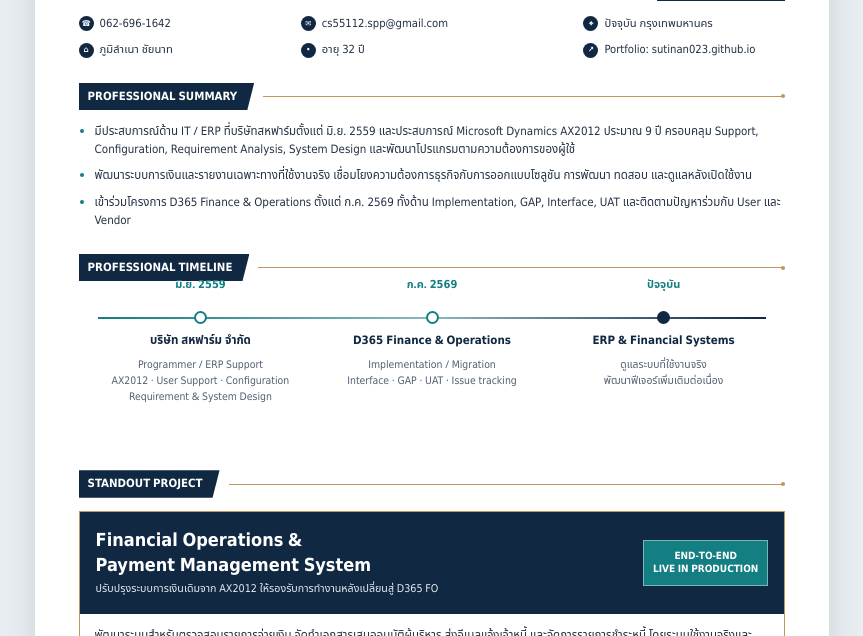
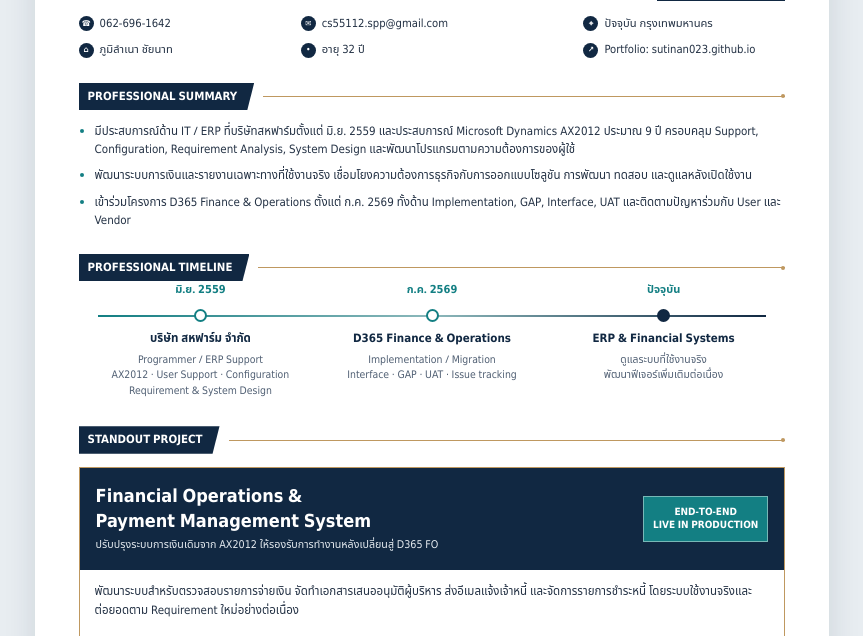
Before and after one commit to sutinan023/still-becoming, a plain HTML site: page resume.html in a window 1280 px wide. Shown: the part 287-923 px from the top of the page, without its empty margins (208-1071 px from the left). Drawn offline with Linux system fonts and the light colour scheme.

Commit message:
edit resume new

```diff
--- a/resume.html
+++ b/resume.html
@@ -29,6 +29,13 @@ button{font:inherit;cursor:pointer}.screen-tools{max-width:210mm;margin:18px aut
 .projects{gap:14px}.project{min-height:153px;padding:15px 12px 13px 0;grid-template-columns:28px 1fr;gap:11px}.project h3{font-size:13.5px;margin-bottom:9px}.project p{font-size:11px;line-height:1.65;margin-bottom:9px}.proj-label{font-size:9.5px}.techline{font-size:10px}.number{height:30px;font-size:11px}
 .side{padding-left:15px}.skills{gap:16px}.skill{padding-bottom:14px}.skill h3{font-size:11px;margin-bottom:8px}.skill p{font-size:11.5px;line-height:1.85}
 .edu{margin-top:25px;padding-top:18px;gap:15px}.edu h2{font-size:16px}.eduitem{padding-left:13px}.eduitem strong{font-size:11.8px}.eduitem p{font-size:10.7px;line-height:1.7}
+/* Timeline spacing refinement: tighter, balanced vertical rhythm. */
+.time-point{min-height:94px}
+.time-axis{margin-top:34px}
+.time-label{top:-28px}
+.time-sub{margin-top:5px;line-height:1.48}
+.section:has(.timeline) + .section{margin-top:15px}
+@media print{.time-point{min-height:94px}.section:has(.timeline) + .section{margin-top:15px}}
 </style></head><body>
 <div class="screen-tools"><div><strong>Resume · สุธินันท์ ปาระพิมพ์</strong> <span style="color:#617386">| A4 2 หน้า · Canva-inspired HTML</span></div><button onclick="window.print()">พิมพ์ / บันทึก PDF</button></div>
 <article class="sheet" aria-label="Resume หน้า 1"><div class="inner">
```
